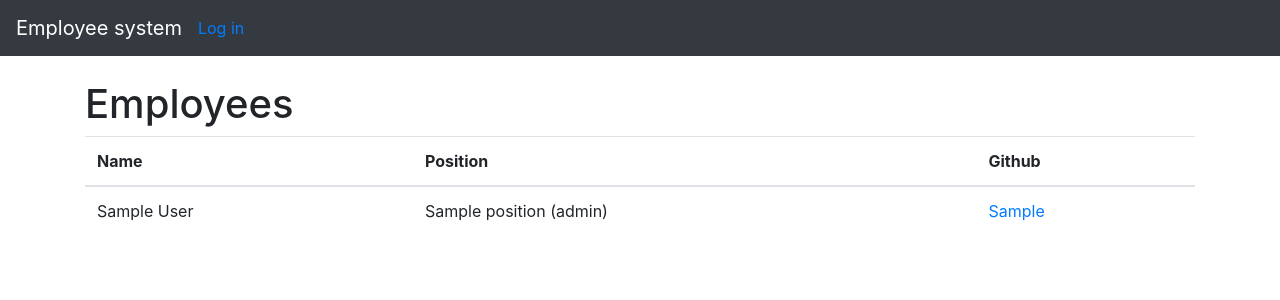
After one commit to friedelwolff/tangent, a Django app: template employees/templates/employees.html in a window 1280 px wide. The commit adds this page. Shown: the top 300 px of the page. Run offline with Django 3.2, Linux system fonts and the light colour scheme; the template is opened without the code that fills it: most values are stand-ins (such as "Sample title", 1, 10 or a date in 2020); some libraries are stand-ins or nearby versions.

Commit message:
A view on all employees

```diff
--- a/employees/api.py
+++ b/employees/api.py
@@ -34,6 +34,9 @@ class WebAPIClient:
         except (requests.exceptions.RequestException, ValueError) as e:
             raise WebClientError() from e
 
+    def get_employees(self, request):
+        return self._api_helper('employee/')
+
 
 if settings.MOCK_API:
     from employees.tests.mock_api import WebAPIClient
--- /dev/null
+++ b/employees/templates/employees.html
@@ -0,0 +1,32 @@
+{% extends "base.html" %}
+{% block content %}
+
+<h1>Employees</h1>
+
+{% if employees %}
+<table class="table">
+  <thead>
+    <tr>
+    <th scope="col">Name</th>
+    <th scope="col">Position</th>
+    <th scope="col">Github</th>
+    </tr>
+  </thead>
+  <tbody>
+  {% for employee in employees %}
+    <tr>
+      <td>{{ employee.user.first_name }} {{ employee.user.last_name }}</td>
+      <td>{{ employee.position.name }}
+          {% if employee.position.level %}
+            ({{ employee.position.level }})
+          {% endif %}</td>
+      <td>{% if employee.github_user %}
+            <a href="https://github/{{ employee.github_user}}">{{ employee.github_user }}</a>
+          {% endif %}
+      </td>
+    </tr>
+  {% endfor %}
+</table>
+{% endif %}
+
+{% endblock %}
--- a/employees/templates/index.html
+++ b/employees/templates/index.html
@@ -2,8 +2,12 @@
 {% block content %}
 
 {% if user.is_authenticated %}
+  <ul>
+    {% url 'list' as url %}
+    <li><a href="{{ url }}">List of employees</a>
     {% url 'logout' as url %}
-    <a href="{{ url }}">Log out</a>
+    <li><a href="{{ url }}">Log out</a>
+  </ul>
 {% else %}
     {% url 'login' as url %}
     <a href="{{ url }}">Log in</a>
--- a/employees/urls.py
+++ b/employees/urls.py
@@ -4,4 +4,5 @@ from employees import views
 
 urlpatterns = [
         path('', views.IndexView.as_view()),
+        path('list/', views.EmployeesListView.as_view(), name='list'),
 ]
```
Also changed, not shown: employees/views.py (+15 -0 lines).
